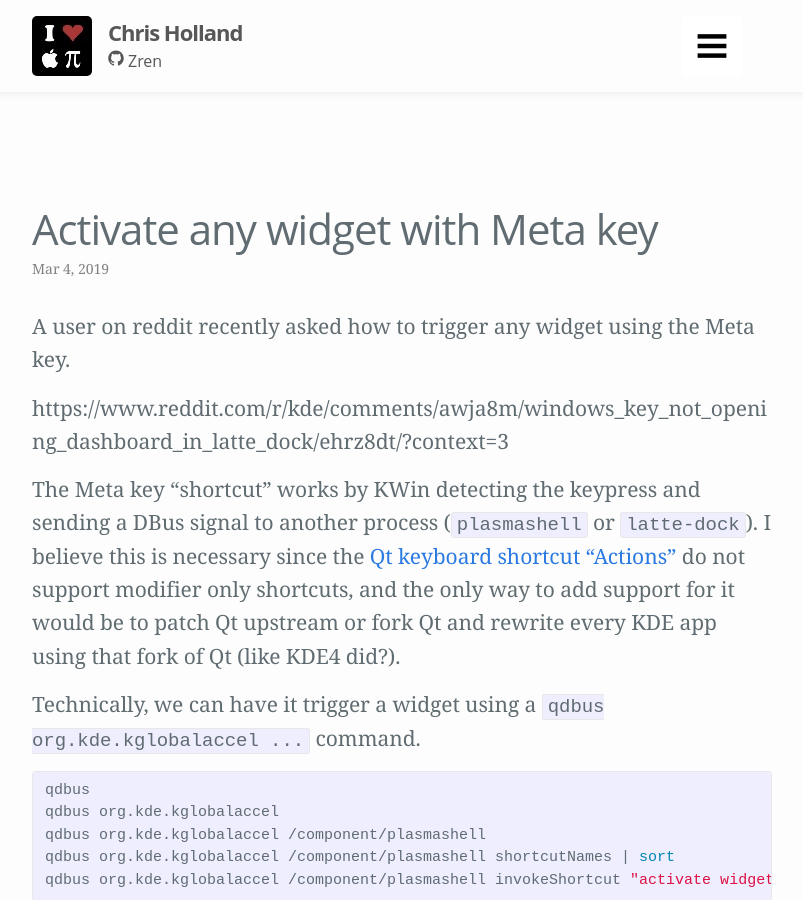
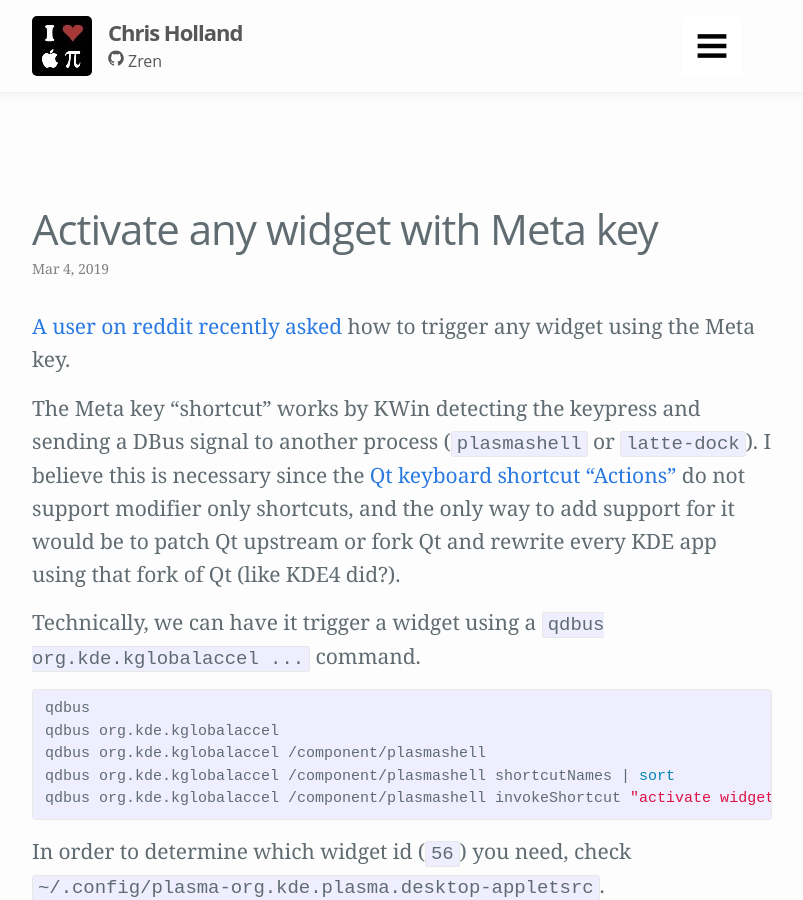
Before and after one commit to Zren/zren.github.io, a Jekyll site: the page built from _posts/2019-03-04-activate-any-widget-with-meta-key.markdown, in a window 1280 px wide and 900 px high. Shown: the whole window, without its empty margins (238-1041 px from the left). Built offline with Jekyll 4.4.1, drawn with Linux system fonts in a browser that asks for light colours.

Commit message:
Fix link to reddit

```diff
--- a/_posts/2019-03-04-activate-any-widget-with-meta-key.markdown
+++ b/_posts/2019-03-04-activate-any-widget-with-meta-key.markdown
@@ -3,9 +3,7 @@ title: Activate any widget with Meta key
 layout: post
 ---
 
-A user on reddit recently asked how to trigger any widget using the Meta key.
-
-https://www.reddit.com/r/kde/comments/awja8m/windows_key_not_opening_dashboard_in_latte_dock/ehrz8dt/?context=3
+[A user on reddit recently asked](https://www.reddit.com/r/kde/comments/awja8m/windows_key_not_opening_dashboard_in_latte_dock/ehrz8dt/?context=3) how to trigger any widget using the Meta key.
 
 The Meta key "shortcut" works by KWin detecting the keypress and sending a DBus signal to another process (`plasmashell` or `latte-dock`). I believe this is necessary since the [Qt keyboard shortcut "Actions"](https://doc.qt.io/qt-5/qaction.html) do not support modifier only shortcuts, and the only way to add support for it would be to patch Qt upstream or fork Qt and rewrite every KDE app using that fork of Qt (like KDE4 did?).
 
```
